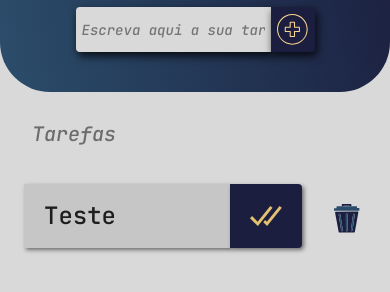
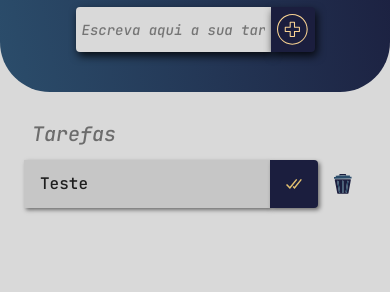
Before and after one commit to luanfreiire/to-do-list, a plain HTML site: page public/index.html in a window 390 px wide. Shown: the part 192-484 px from the top of the page. Drawn offline with Linux system fonts and the light colour scheme.

Commit message:
style(main): responsividade lista de tarefas

```diff
--- a/src/styles/main.css
+++ b/src/styles/main.css
@@ -50,3 +50,36 @@
 .task-trash img {
   height: 1.8rem;
 }
+
+/* media queries */
+@media(width <=600px) {
+  .task-list {
+    padding-top: 1rem;
+  }
+
+  .task-item p {
+    font-size: 1rem;
+    padding: 1rem;
+  }
+
+  .task-confirm {
+    padding: 1rem;
+    margin-right: 1rem;
+  }
+
+  .task-confirm img {
+    width: 2rem;
+    height: 1rem;
+  }
+
+  .task-trash img {
+    height: 1.2rem;
+  }
+}
+
+@media(width <=400px) {
+  .task-confirm img {
+    width: 1rem;
+    height: 1rem;
+  }
+}
```
